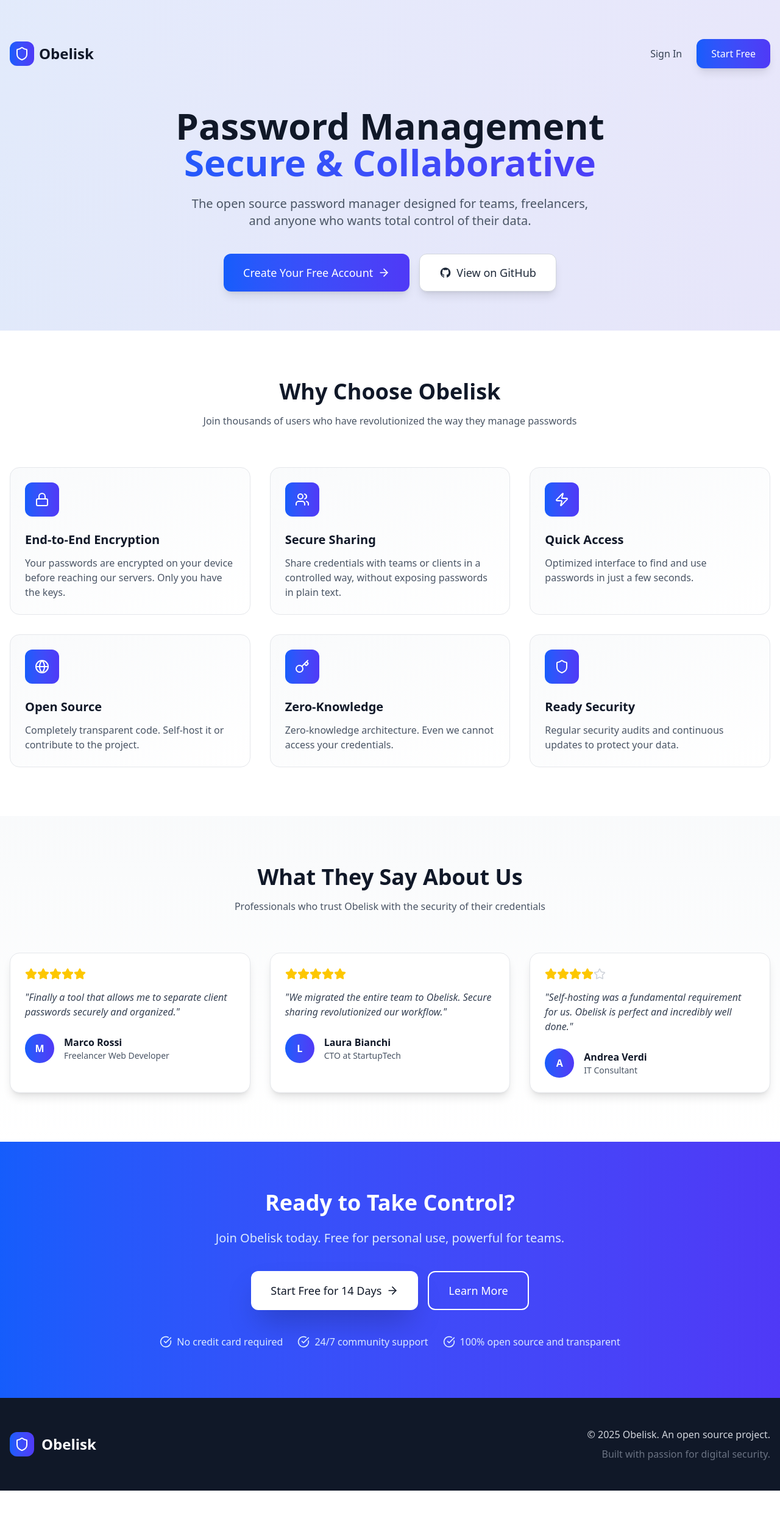
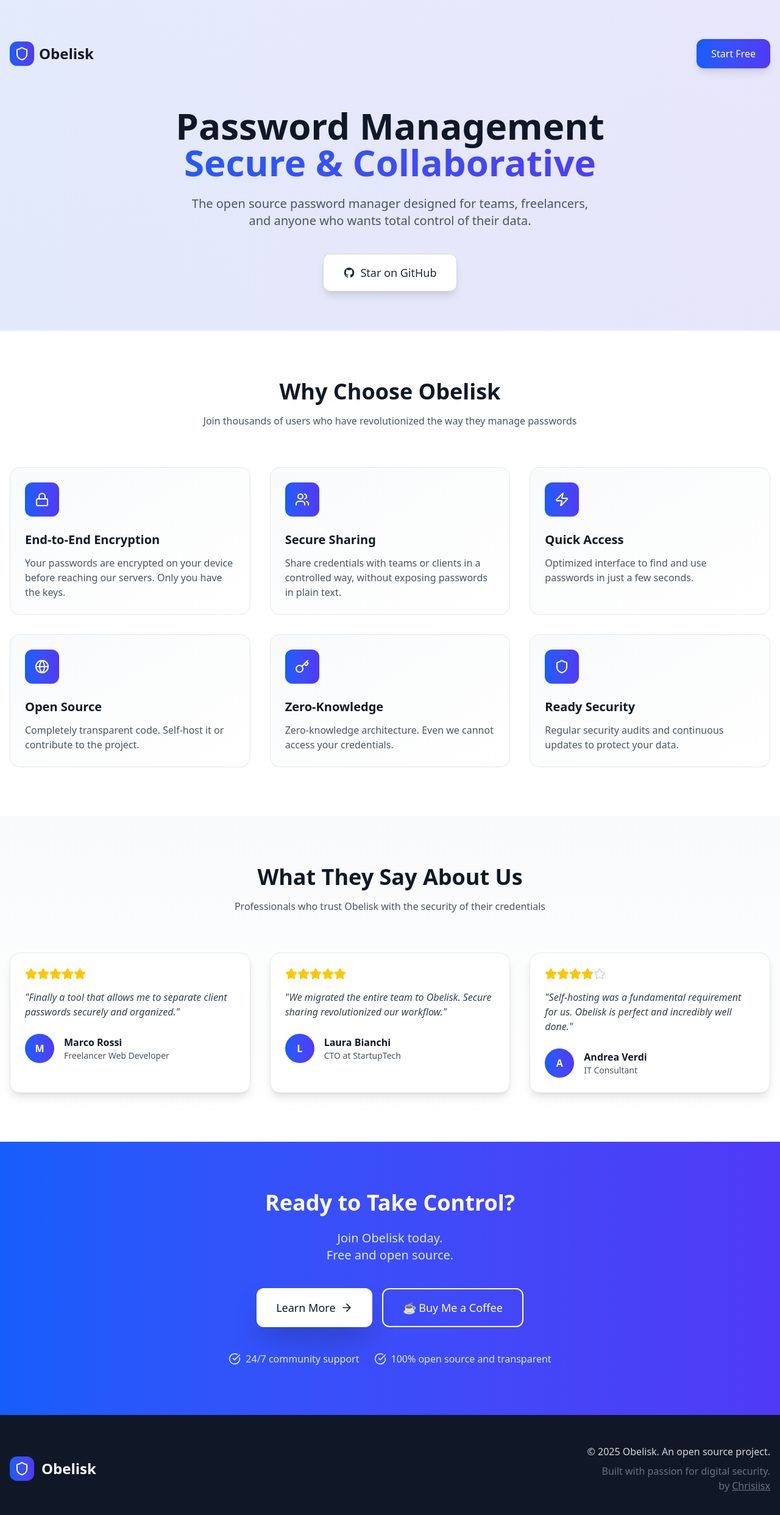
Before and after one commit to Chrisiisx/Obelisk, a React (Vite) app in the folder client/: page / in a window 1280 px wide. Shown: the top 2484 px of the page at 61% size. Before the commit the page ends 2444 px from the top, so only its background shows below. Built offline with nearby package versions, Linux system fonts and the light colour scheme.

Commit message:
change Home.tsx (will be the official website for Obelisk)

```diff
--- a/client/src/pages/Home.tsx
+++ b/client/src/pages/Home.tsx
@@ -71,9 +71,7 @@
               <span className="text-2xl font-bold text-gray-900">Obelisk</span>
             </div>
             <div className="flex items-center space-x-6">
-              <Link to="/login" className="text-gray-700 hover:text-gray-900 font-medium transition-colors">
-                Sign In
-              </Link>
+
               <Link
                 to="/register"
                 className="bg-linear-to-r from-blue-600 to-indigo-600 hover:from-blue-700 hover:to-indigo-700 text-white px-6 py-3 rounded-xl font-medium shadow-lg hover:shadow-xl transform hover:-translate-y-0.5 transition-all duration-200"
@@ -94,13 +92,6 @@
               The open source password manager designed for teams, freelancers, and anyone who wants total control of their data.
             </p>
             <div className="flex flex-col sm:flex-row gap-4 justify-center">
-              <Link
-                to="/register"
-                className="inline-flex items-center justify-center bg-linear-to-r from-blue-600 to-indigo-600 hover:from-blue-700 hover:to-indigo-700 text-white px-8 py-4 rounded-xl font-medium text-lg shadow-lg hover:shadow-xl transform hover:-translate-y-0.5 transition-all duration-200"
-              >
-                Create Your Free Account
-                <ArrowRight className="ml-2 h-5 w-5" />
-              </Link>
               <a
                 href="https://github.com/Chrisiisx/Obelisk"
                 target="_blank"
@@ -110,7 +101,7 @@
                 <svg className="h-5 w-5 mr-2" fill="currentColor" viewBox="0 0 24 24">
                   <path fillRule="evenodd" clipRule="evenodd" d="M12 2C6.477 2 2 6.484 2 12.017c0 4.425 2.865 8.18 6.839 9.504.5.092.682-.217.682-.483 0-.237-.008-.868-.013-1.703-2.782.605-3.369-1.343-3.369-1.343-.454-1.158-1.11-1.466-1.11-1.466-.908-.62.069-.608.069-.608 1.003.07 1.531 1.032 1.531 1.032.892 1.53 2.341 1.088 2.91.832.092-.647.35-1.088.636-1.338-2.22-.253-4.555-1.113-4.555-4.951 0-1.093.39-1.988 1.029-2.688-.103-.253-.446-1.272.098-2.65 0 0 .84-.27 2.75 1.026A9.564 9.564 0 0112 6.844c.85.004 1.705.115 2.504.337 1.909-1.296 2.747-1.027 2.747-1.027.546 1.379.202 2.398.1 2.651.64.7 1.028 1.595 1.028 2.688 0 3.848-2.339 4.695-4.566 4.943.359.309.678.92.678 1.855 0 1.338-.012 2.419-.012 2.747 0 .268.18.58.688.482A10.019 10.019 0 0022 12.017C22 6.484 17.522 2 12 2z" />
                 </svg>
-                View on GitHub
+                Star on GitHub
               </a>
             </div>
           </div>
@@ -198,28 +189,29 @@
               Ready to Take Control?
             </h2>
             <p className="text-blue-100 text-xl mb-10">
-              Join Obelisk today. Free for personal use, powerful for teams.
+              Join Obelisk today.
+              <br />
+              Free and open source.
             </p>
+
             <div className="flex flex-col sm:flex-row gap-4 justify-center">
               <Link
                 to="/register"
                 className="inline-flex items-center justify-center bg-white hover:bg-gray-50 text-gray-900 px-8 py-4 rounded-xl font-medium text-lg shadow-2xl hover:shadow-3xl transform hover:-translate-y-1 transition-all duration-200"
               >
-                Start Free for 14 Days
+                Learn More
                 <ArrowRight className="ml-2 h-5 w-5" />
               </Link>
               <a
                 href="#features"
                 className="inline-flex items-center justify-center bg-transparent hover:bg-blue-700 text-white px-8 py-4 rounded-xl font-medium text-lg border-2 border-white hover:border-blue-300 transition-all duration-200"
               >
-                Learn More
+                ☕ Buy Me a Coffee
               </a>
             </div>
+
+
             <div className="mt-10 flex flex-wrap justify-center gap-6 text-blue-100">
-              <div className="flex items-center">
-                <CheckCircle className="h-5 w-5 mr-2" />
-                <span>No credit card required</span>
-              </div>
               <div className="flex items-center">
                 <CheckCircle className="h-5 w-5 mr-2" />
                 <span>24/7 community support</span>
@@ -246,6 +238,7 @@
             <div className="text-center md:text-right">
               <p className="mb-2">© {new Date().getFullYear()} Obelisk. An open source project.</p>
               <p className="text-gray-500">Built with passion for digital security.</p>
+              <p className='text-gray-500'>by <a href="" className='underline'>Chrisiisx</a></p>
             </div>
           </div>
         </div>
```
Also changed, not shown: 1 other file (tests, documents, lock files or other folders).
